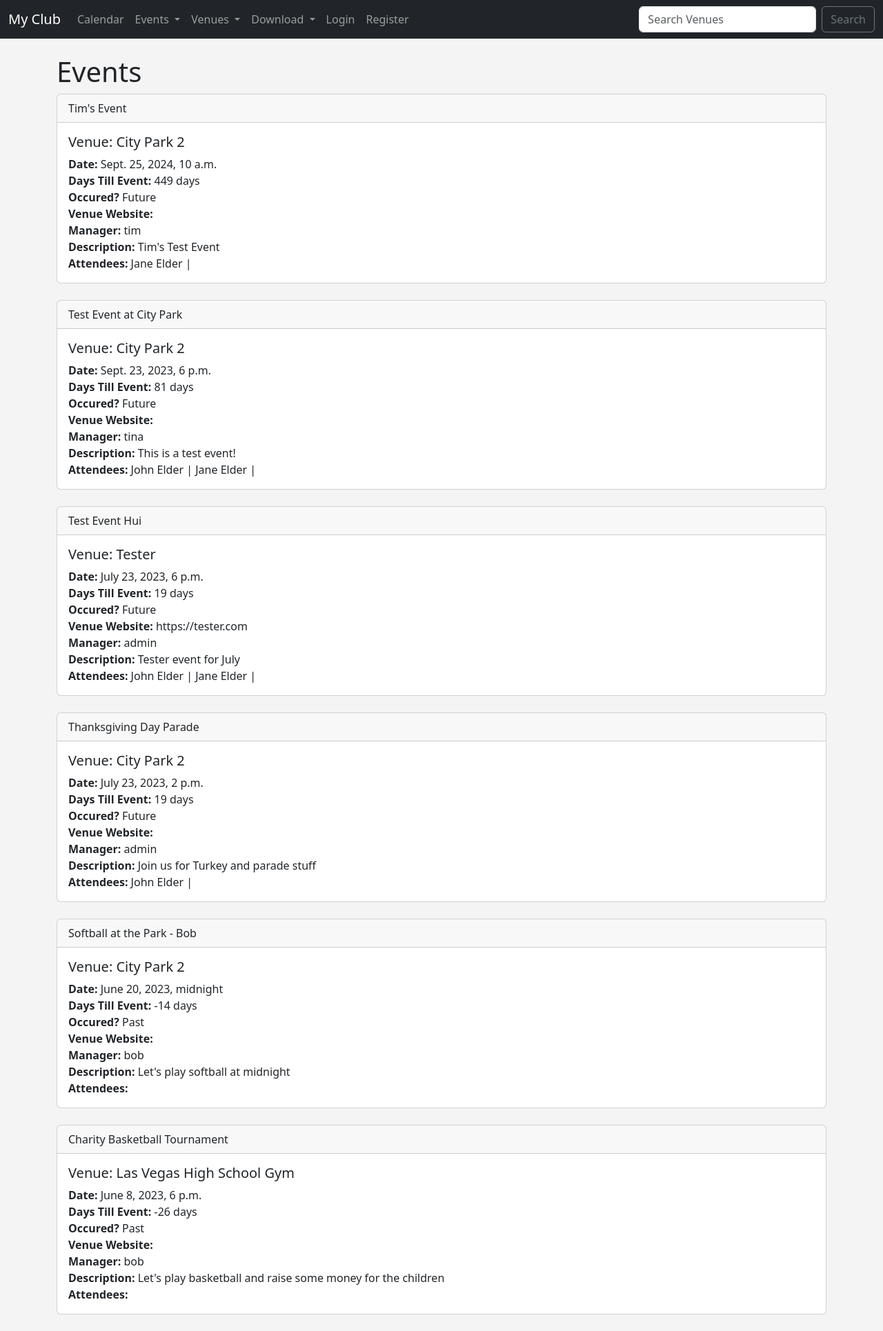
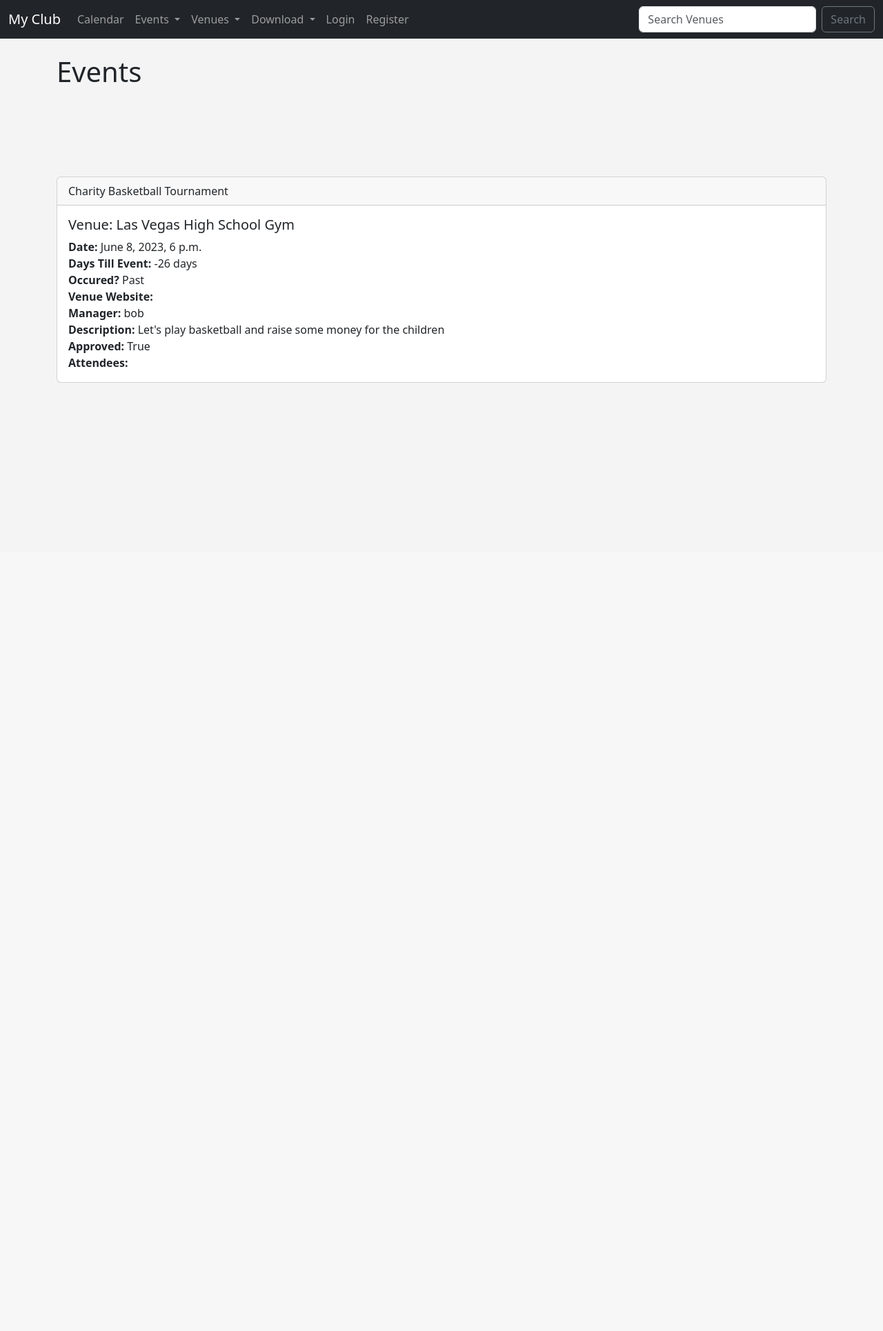
Before and after one commit to Ertiops/myclub, a Django app: page /events in a window 1280 px wide. Shown: the whole page at 69% size. After the commit the page ends 555 px from the top, so only its background shows below. Run offline with Django 4.2, Linux system fonts and the light colour scheme; data comes from the database, SQL or seed files in the repository; both versions use the stored data as it was after the commit.

Commit message:
Added Approved field to db

```diff
--- a/myclub_website/events/admin.py
+++ b/myclub_website/events/admin.py
@@ -20,7 +20,7 @@ class VenueAdmin(admin.ModelAdmin):
 
 @admin.register(Event)
 class EventAdmin(admin.ModelAdmin):
-	fields = (('name', 'venue'), 'event_date', 'description', 'manager')
+	fields = (('name', 'venue'), 'event_date', 'description', 'manager', 'approved')
 	list_display = ('name', 'event_date', 'venue')
 	list_filter = ('event_date', 'venue')
 	ordering = ('event_date',)
--- a/myclub_website/events/models.py
+++ b/myclub_website/events/models.py
@@ -32,6 +32,7 @@ class Event(models.Model):
 	manager = models.ForeignKey(User, blank=True, null=True, on_delete=models.SET_NULL)
 	description = models.TextField(blank=True)
 	attendees = models.ManyToManyField(MyClubUser, blank=True)
+	approved = models.BooleanField("Approved", default=False)
 
 
 	def __str__(self):
--- a/myclub_website/events/templates/events/event_list.html
+++ b/myclub_website/events/templates/events/event_list.html
@@ -6,6 +6,8 @@
 	<h1>Events</h1>
 
 {% for event in event_list %}
+
+{% if event.approved %}
 
 <div class="card">
   <div class="card-header">
@@ -20,6 +22,7 @@
 		<strong>Venue Website:</strong> {{ event.venue.web }}<br/>
 		<strong>Manager:</strong> {{ event.manager }}<br/>
 		<strong>Description:</strong> {{ event.description }}<br/>
+		<strong>Approved:</strong> {{ event.approved }}<br/>
 		<strong>Attendees:</strong>
 		{% for user in event.attendees.all %}
 		{{ user }} |
@@ -40,6 +43,8 @@
   {% endif %}
 </div>
 
+{% endif %}
+
 </br>
 {% endfor %}
 
```
Also changed, not shown: myclub_website/db.sqlite3, myclub_website/events/migrations/0006_event_approved.py (added).
